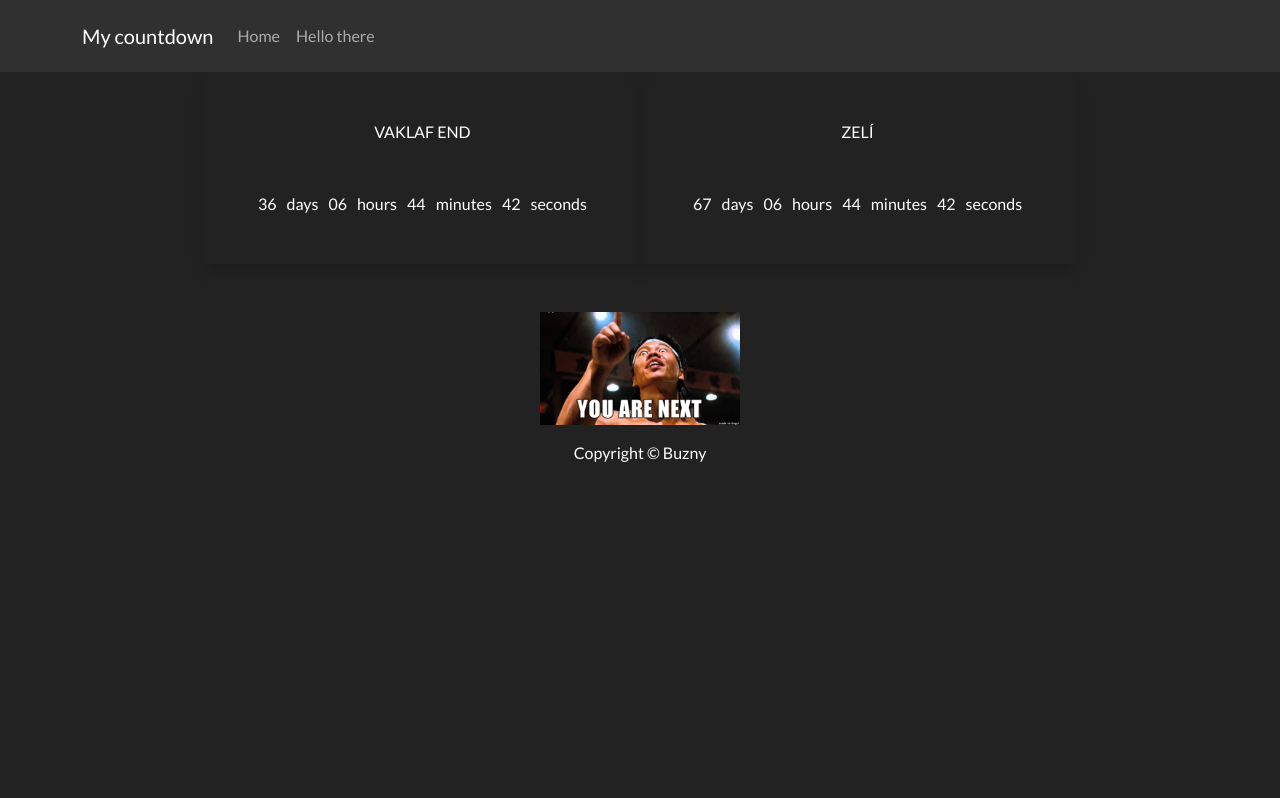
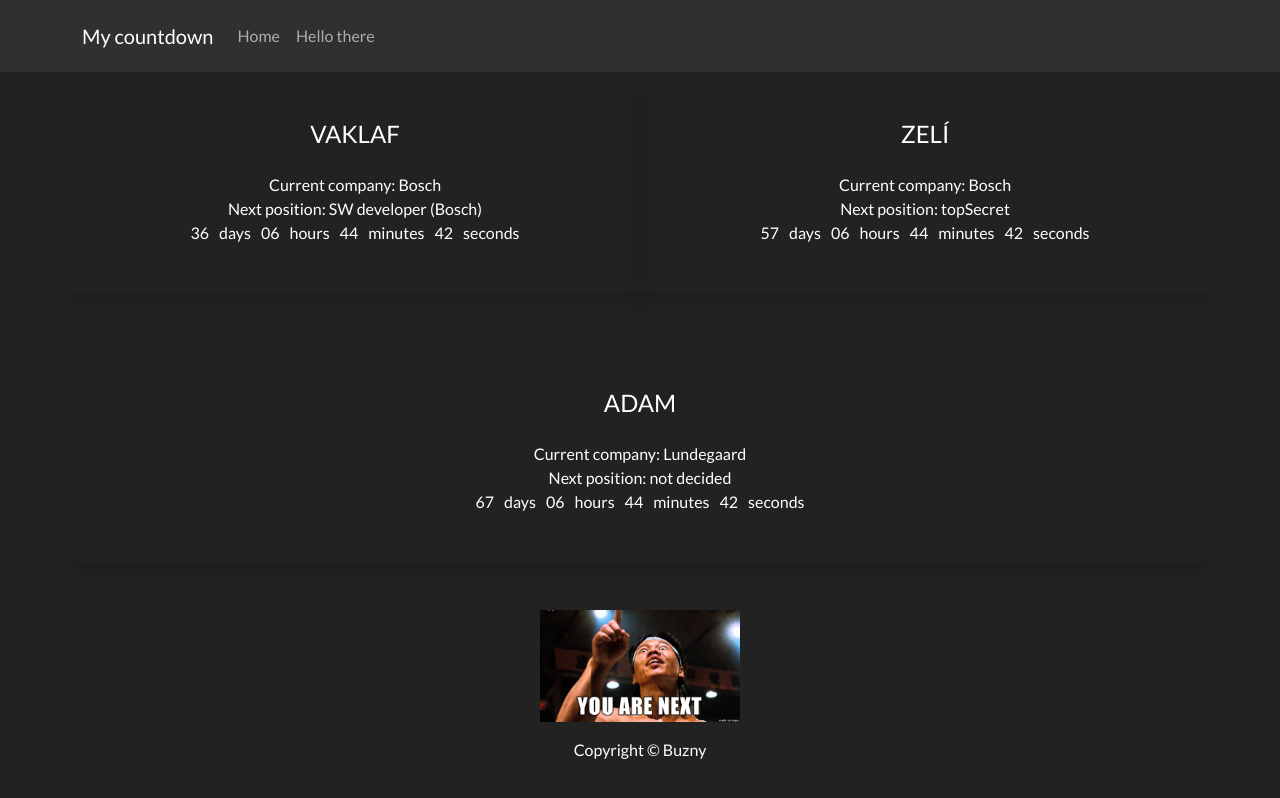
Before and after one commit to miv-1/new_countdown_app, a React (Create React App) app: page /home in a window 1280 px wide. Built offline with nearby package versions, Linux system fonts and the light colour scheme.

Commit message:
new card layout

```diff
--- a/src/Pages/Home.js
+++ b/src/Pages/Home.js
@@ -18,13 +18,15 @@ function Home() {
             doDateTimestamp={Date.parse(card.doDate)}
             currentTimestamp={currentTimestamp}
             message={card.message}
+            company={card.company}
+            nextPosition={card.nextPosition}
           />
         ))}
       </div>
 
     </div>
         <div>
-            <img src={picture} class="img-fluid" alt="meme"/>
+            <img src={picture} className="img-fluid" alt="meme"/>
         </div>
     </div>
   );
--- a/src/components/Card.js
+++ b/src/components/Card.js
@@ -1,27 +1,36 @@
 import CountdownTimer from "./CountdownTimer/CountdownTimer";
 
-function Card({ title, doDateTimestamp, currentTimestamp, message }) {
+function Card({ title, doDateTimestamp, currentTimestamp, message, company, nextPosition }) {
     const isTimeOut = doDateTimestamp - currentTimestamp <= 0;
 
     return (
         <div className="col rounded bg-gradient-1 text-white shadow p-5 text-center mb-5">
-            <p className="mb-4 font-weight-bold text-uppercase">{title}</p>
+            <h4 className="mb-4 font-weight-bold text-uppercase">{title}</h4>
             <div
                 id="clock-b"
-                className="countdown-circles d-flex flex-wrap justify-content-center pt-4"
+                className="countdown-circles d-flex flex-wrap justify-content-center"
             >
                 <ConditionalTimeRender
                     isTimeOut={isTimeOut}
                     doDateTimestamp={doDateTimestamp}
                     message={message}
+                    company={company}
+                    nextPosition={nextPosition}
                 />
             </div>
         </div>
     );
 }
-function ConditionalTimeRender({ isTimeOut, doDateTimestamp, message }) {
+function ConditionalTimeRender({ isTimeOut, doDateTimestamp, message, company, nextPosition }) {
     if (!isTimeOut)
-        return <CountdownTimer countdownTimestampMs={doDateTimestamp} />;
+        return <div>
+            Current company: {company}
+            <br/>
+            Next position: {nextPosition}
+            <br/>
+            <CountdownTimer countdownTimestampMs={doDateTimestamp} />
+
+        </div>
 
     return <div>
         {message}
--- a/src/data.json
+++ b/src/data.json
@@ -2,15 +2,28 @@
   "data": [
     {
       "id": "0",
-      "title": "Vaklaf end",
+      "title": "Vaklaf",
       "doDate": "2022-12-01",
-      "message": "Congratulation, now you are working in IT!"
+      "message": "Congratulation, now you are working in IT!",
+      "company": "Bosch",
+      "nextPosition": "SW developer (Bosch)"
     },
     {
       "id": "1",
       "title": "Zelí",
+      "doDate": "2022-12-22",
+      "message": "nice move, congrats",
+      "company": "Bosch",
+      "nextPosition": "topSecret"
+    },
+    {
+      "id": "2",
+      "title": "Adam",
       "doDate": "2023-01-01",
-      "message": "nice move, congrats"
+      "message": "nice move, congrats",
+      "company": "Lundegaard",
+      "nextPosition": "not decided"
     }
+
   ]
 }
```
